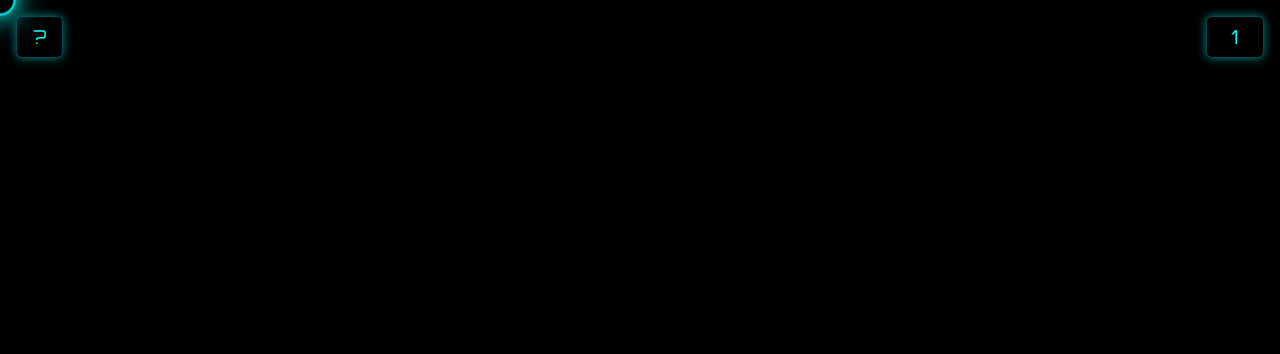
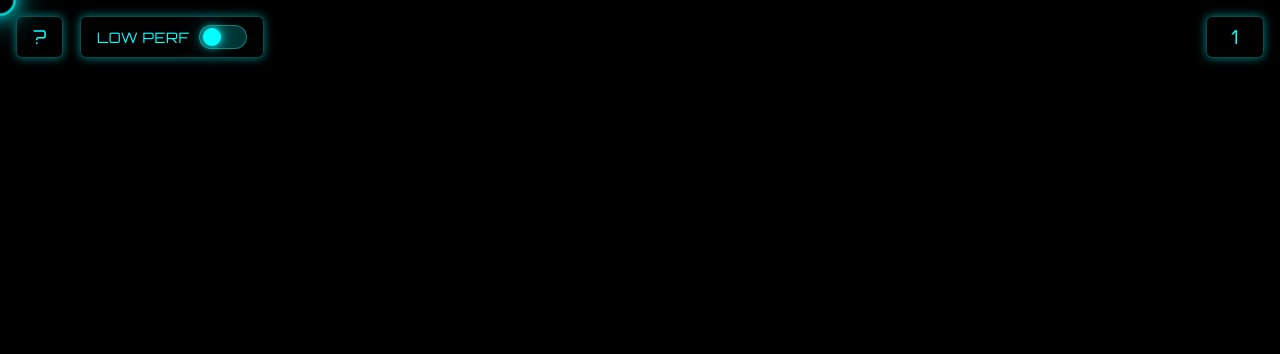
Before and after one commit to EbuCheese/Three.js-Portfolio, a website built with Vite: page threejs-project/index.html in a window 1280 px wide. Shown: the top 354 px of the page. Built offline with nearby package versions, Linux system fonts and the light colour scheme; files whose address does not match are found by name.

Commit message:
add low performance toggle for next update, remove useless functions

```diff
--- a/threejs-project/index.html
+++ b/threejs-project/index.html
@@ -460,7 +460,7 @@
   position: fixed;
   top: 4.5rem;
   left: 1rem;
-  width: 220px;
+  width: 217px;
   padding: 1rem;
   border: 1px solid rgba(0, 255, 255, 0.3);
   background: rgba(0, 0, 0, 0.85);
@@ -534,6 +534,87 @@
   }
 }
 
+/* Toggle Switch Container */
+.performance-toggle {
+  position: fixed;
+  top: 1rem;
+  left: 5rem; /* Positioned to the right of help button */
+  z-index: 10000;
+  display: flex;
+  align-items: center;
+  gap: 10px;
+  padding: 0.5rem 1rem;
+  border: 1px solid rgba(0, 255, 255, 0.3);
+  background: rgba(0, 0, 0, 0.6);
+  color: #00ffff;
+  font-family: 'Orbitron', sans-serif;
+  font-size: 1rem;
+  border-radius: 6px;
+  box-shadow: 0 0 10px rgba(0, 255, 255, 0.5);
+  backdrop-filter: blur(8px);
+  transition: all 0.3s ease;
+  user-select: none;
+}
+
+.performance-toggle:hover {
+  border-color: #00ffff;
+  box-shadow: 0 0 15px rgba(0, 255, 255, 0.7);
+}
+
+/* Toggle Switch */
+.toggle-switch {
+  position: relative;
+  display: inline-block;
+  width: 48px;
+  height: 24px;
+}
+
+.toggle-switch input {
+  opacity: 0;
+  width: 0;
+  height: 0;
+}
+
+.toggle-slider {
+  position: absolute;
+  cursor: none;
+  top: 0;
+  left: 0;
+  right: 0;
+  bottom: 0;
+  background-color: rgba(0, 255, 255, 0.2);
+  transition: .4s;
+  border-radius: 34px;
+  border: 1px solid rgba(0, 255, 255, 0.4);
+}
+
+.toggle-slider:before {
+  position: absolute;
+  content: "";
+  height: 18px;
+  width: 18px;
+  left: 3px;
+  bottom: 2px;
+  background-color: #00ffff;
+  box-shadow: 0 0 10px #00ffff, 0 0 20px rgba(0, 255, 255, 0.5);
+  transition: .4s;
+  border-radius: 50%;
+}
+
+input:checked + .toggle-slider {
+  background-color: rgba(0, 100, 100, 0.4);
+}
+
+input:checked + .toggle-slider:before {
+  transform: translateX(24px);
+  background-color: #004444;
+  box-shadow: 0 0 5px #008888, 0 0 10px rgba(0, 100, 100, 0.5);
+}
+
+.toggle-label {
+  font-size: 0.9rem;
+  letter-spacing: 0.5px;
+}
 
 </style>
 </head>
@@ -570,6 +651,14 @@
   </ul>
 </div>
 
+<div class="performance-toggle clickable">
+  <span class="toggle-label">LOW PERF</span>
+  <label class="toggle-switch">
+    <input type="checkbox" id="performance-mode">
+    <span class="toggle-slider"></span>
+  </label>
+</div>
+
 <div id="bg-selector" class="custom-dropdown clickable">
   <span class="selected">1</span>
   <ul class="dropdown-options">
--- a/threejs-project/src/main.js
+++ b/threejs-project/src/main.js
@@ -230,23 +230,7 @@ function setupVideoControlEvents() {
   window.addEventListener('dblclick', onDoubleClick);
 }
 
-// New handler just for video controls
-function handleVideoClick(event) {
-  // Skip if clicking on UI elements
-  if (isClickOnUI(event) || isDragging) return;
-
-  // Check if video controls were clicked
-  if (videoControlsActive && handleVideoControlClick(event)) {
-    // Prevent further processing if controls were clicked
-    event.preventDefault();
-    event.stopPropagation();
-    return;
-  }
-}
-
-
 init();
-
 
 // Load everything before starting the scene
 Promise.all([
@@ -576,9 +560,6 @@ function getFrontFaceIndex(rotX, rotY) {
   return faceMap[normalizedY];
 }
 
-
-
-
 // Function to update the link btn inside the popupPlane for project face
 function updateLink(faceIndex) {
   const project = shuffled[faceIndex];
@@ -605,8 +586,6 @@ function updateLink(faceIndex) {
 }
 
 // Click Func
-
-
 function onDoubleClick(event) {
   if (!initialSnap) return;
   if (isDragging || isClickOnUI(event)) return;
@@ -655,8 +634,6 @@ function onDoubleClick(event) {
   updateLink(faceIndex);
   openedFaceIndex = faceIndex;
 }
-
-
 
 function hidePopup() {
   if (popupPlane) {
@@ -697,8 +674,6 @@ function hidePopup() {
   }
 }
 
-
-// Create video controls texture
 // Create video controls texture
 function createVideoControlsTexture() {
   // Create a canvas for our controls
@@ -1153,32 +1128,6 @@ function toggleControlsVisibility() {
   }
 }
 
-// Add an event listener to detect video click when controls are hidden
-function onVideoClick(event) {
-  if (!videoControlsActive || !currentVideo || isClickOnUI(event) || isDragging) {
-    return false;
-  }
-
-    // Check if we clicked on the video plane
-    mouse.x = (event.clientX / window.innerWidth) * 2 - 1;
-    mouse.y = -(event.clientY / window.innerHeight) * 2 + 1;
-    raycaster.setFromCamera(mouse, camera);
-
-
-
-    const intersects = raycaster.intersectObject(popupPlane);
-    if (intersects.length > 0) {
-      if (!videoControlsVisible) {
-        console.log("Video plane clicked - showing controls");
-        toggleControlsVisibility(); // Show controls
-        event.stopPropagation();
-        return true;
-      }
-    }
-
-  return false;
-}
-
 function toggleVideoPlayback() {
   if (!currentVideo) return;
 
@@ -1257,9 +1206,7 @@ function removeVideoControls() {
 }
 
 
-
 // Popup Planes Creation
-
 let popupPlane, borderPlane, shadowPlane;
 
 const popupWidth = 2;
```
